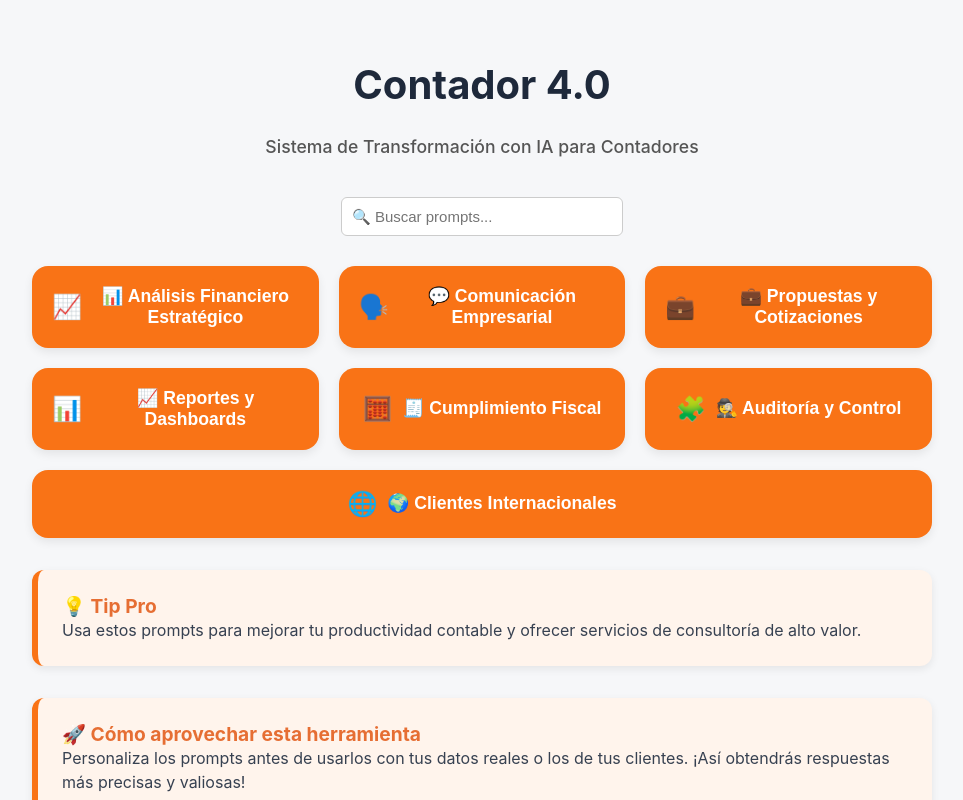
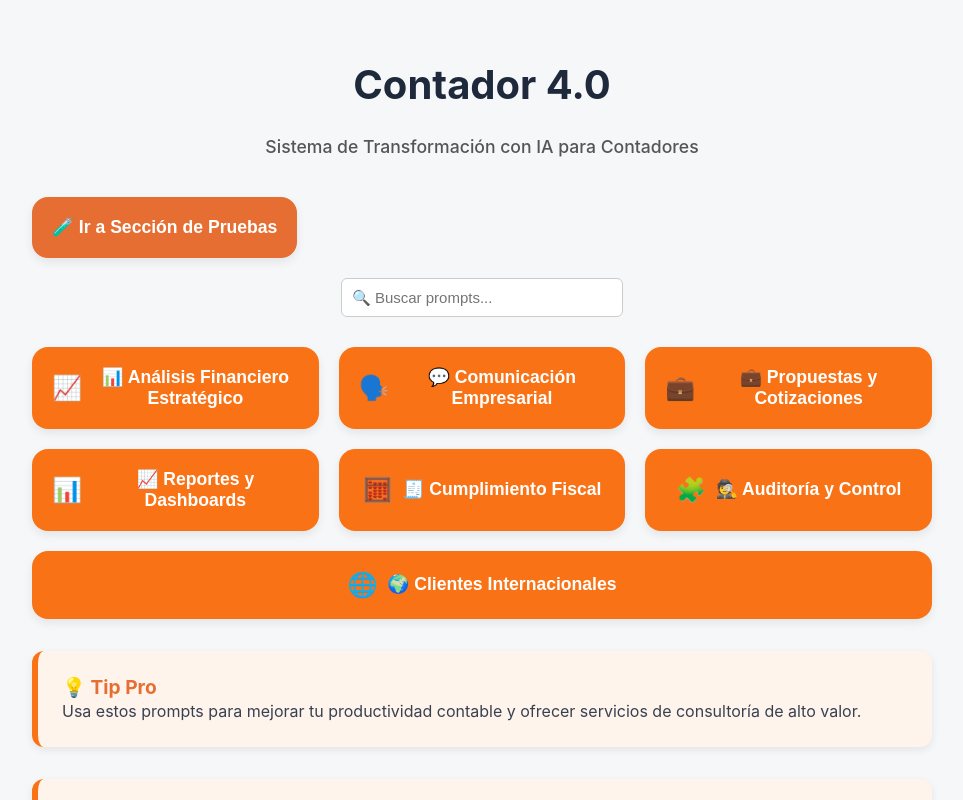
Before and after one commit to JairoAmaya/contador4-webapp-final, a React (Vite) app: page / in a window 1280 px wide. Shown: the top 800 px of the page, without its empty margins (158-1121 px from the left). Built offline with nearby package versions, Linux system fonts and the light colour scheme.

Commit message:
Update App.jsx

```diff
--- a/src/App.jsx
+++ b/src/App.jsx
@@ -1,6 +1,7 @@
 // src/App.jsx
 import React, { useState } from "react";
 import promptsData from "./promptsData";
+import TestSection from "./components/TestSection"; // 🆕 Sección de prueba
 import "./styles.css";
 
 function App() {
@@ -8,13 +9,13 @@ function App() {
   const [selectedSubcategory, setSelectedSubcategory] = useState(null);
   const [searchTerm, setSearchTerm] = useState("");
   const [searchResults, setSearchResults] = useState([]);
+  const [showTestSection, setShowTestSection] = useState(false); // 🆕 Control para cambiar entre MVP y Test
 
+  // ===== Funciones MVP =====
   const handleBack = () => {
-    if (selectedSubcategory) {
-      setSelectedSubcategory(null);
-    } else if (selectedCategory) {
-      setSelectedCategory(null);
-    } else if (searchResults.length > 0) {
+    if (selectedSubcategory) setSelectedSubcategory(null);
+    else if (selectedCategory) setSelectedCategory(null);
+    else if (searchResults.length > 0) {
       setSearchResults([]);
       setSearchTerm("");
     }
@@ -50,9 +51,26 @@ function App() {
     setSearchResults(results);
   };
 
+  // 🧪 ===== MODO SECCIÓN DE PRUEBA =====
+  if (showTestSection) {
+    return (
+      <div className="app-container">
+        <button
+          onClick={() => setShowTestSection(false)}
+          className="back-button"
+          style={{ marginBottom: "20px" }}
+        >
+          ⬅ Volver al MVP
+        </button>
+        <TestSection />
+      </div>
+    );
+  }
+
+  // ===== MVP =====
   return (
     <div className="app-container">
-      {/* === ENCABEZADO === */}
+      {/* ENCABEZADO */}
       <header className="header">
         <div>
           <h1>Contador 4.0</h1>
@@ -62,7 +80,21 @@ function App() {
         </div>
       </header>
 
-      {/* === BUSCADOR === */}
+      {/* 🧪 Botón para acceder a la sección de pruebas */}
+      <button
+        onClick={() => setShowTestSection(true)}
+        className="category-button"
+        style={{
+          background: "#E66E33",
+          color: "white",
+          fontWeight: "bold",
+          marginBottom: "20px",
+        }}
+      >
+        🧪 Ir a Sección de Pruebas
+      </button>
+
+      {/* BUSCADOR */}
       <div className="search-bar">
         <input
           type="text"
@@ -77,7 +109,7 @@ function App() {
         )}
       </div>
 
-      {/* === RESULTADOS DE BÚSQUEDA === */}
+      {/* RESULTADOS DE BÚSQUEDA */}
       {searchResults.length > 0 && (
         <div className="prompt-list">
           {searchResults.map((p, i) => (
@@ -92,7 +124,7 @@ function App() {
         </div>
       )}
 
-      {/* === CATEGORÍAS === */}
+      {/* CATEGORÍAS */}
       {!selectedCategory && !selectedSubcategory && searchResults.length === 0 && (
         <div className="category-list">
           {promptsData.map((category, index) => (
@@ -110,7 +142,7 @@ function App() {
         </div>
       )}
 
-      {/* === SUBCATEGORÍAS === */}
+      {/* SUBCATEGORÍAS */}
       {selectedCategory && !selectedSubcategory && (
         <div className="subcategoria-list">
           <button className="back-button" onClick={handleBack}>
@@ -128,7 +160,7 @@ function App() {
         </div>
       )}
 
-      {/* === PROMPTS === */}
+      {/* PROMPTS */}
       {selectedSubcategory && (
         <div className="prompt-list">
           <button className="back-button" onClick={handleBack}>
@@ -146,7 +178,7 @@ function App() {
         </div>
       )}
 
-      {/* === BLOQUES INFORMATIVOS === */}
+      {/* BLOQUES INFORMATIVOS */}
       {!selectedCategory && searchResults.length === 0 && (
         <>
           <div className="info-box">
@@ -166,10 +198,10 @@ function App() {
         </>
       )}
 
-      {/* === FOOTER === */}
+      {/* FOOTER */}
       <footer className="footer">
         <p>
-          <b>Contador 4.0 Express</b> es propiedad intelectual de{" "}
+          <b>Contador 4.0 Express</b> — propiedad intelectual de{" "}
           <a
             href="https://jairoamaya.co"
             target="_blank"
@@ -182,7 +214,6 @@ function App() {
           >
             Jairo Amaya - Full Stack Marketer
           </a>
-          . Todos los derechos reservados.
         </p>
       </footer>
     </div>
```
